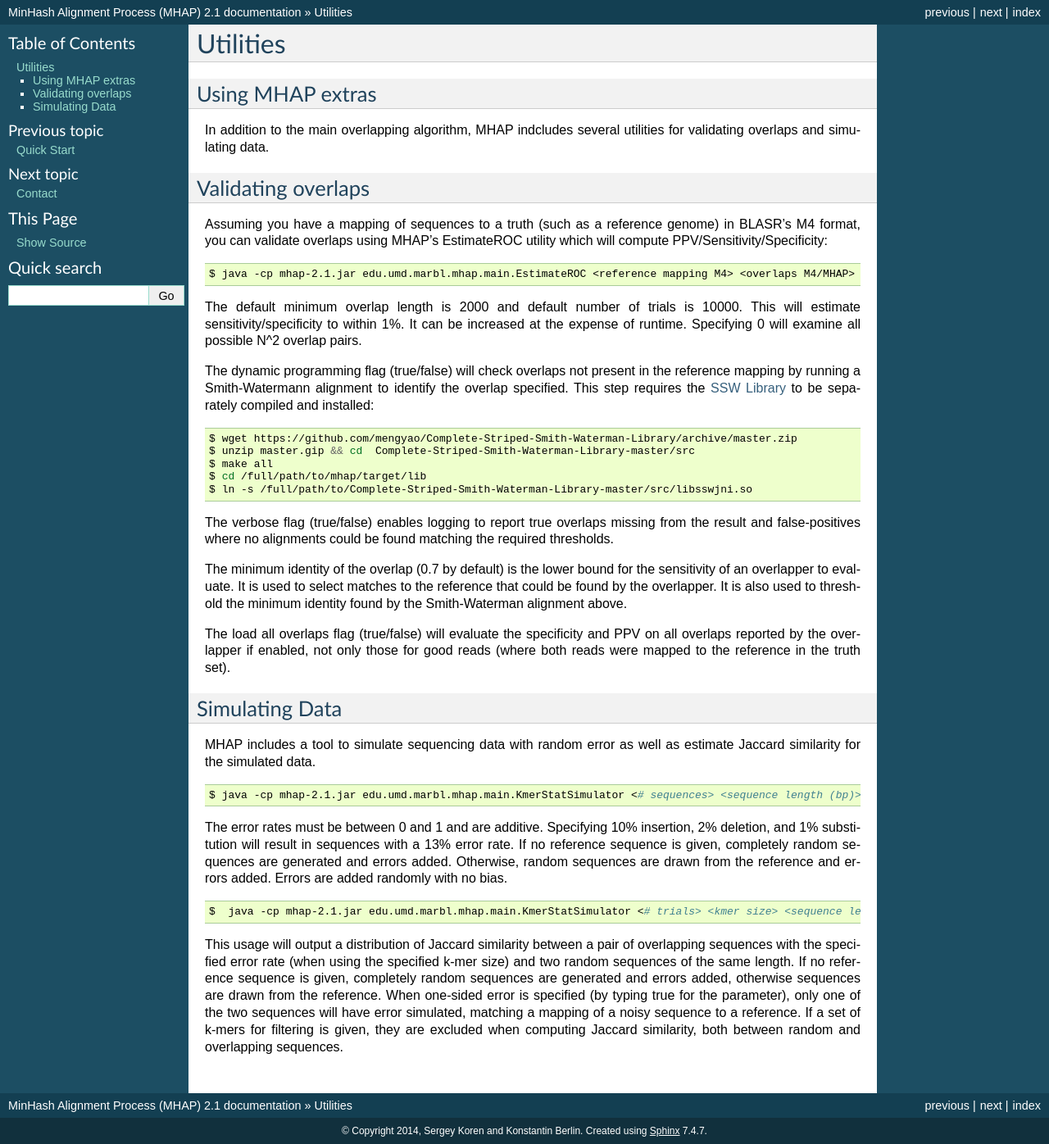
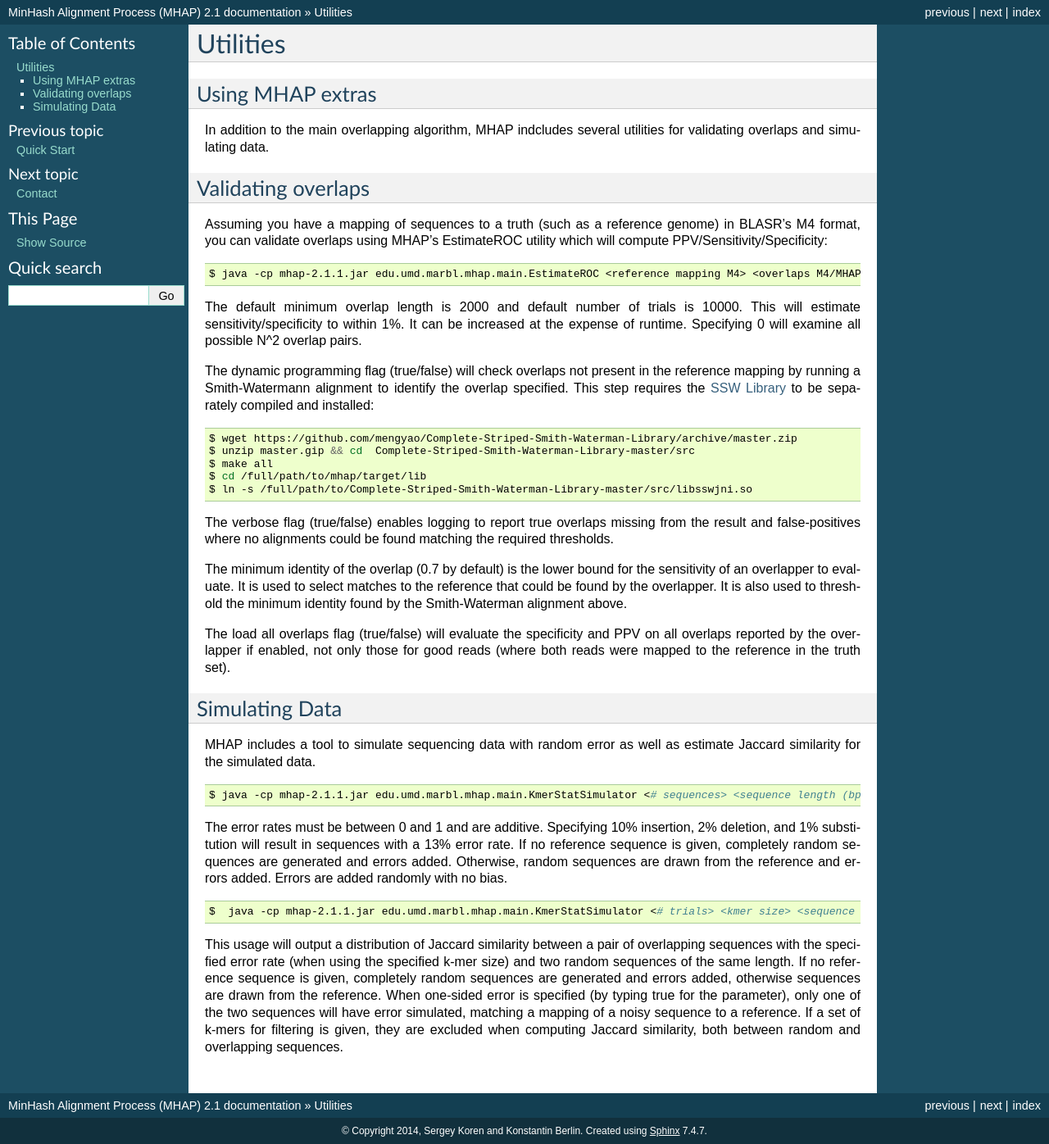
Before and after one commit to marbl/MHAP, a Sphinx documentation site: the page built from docs/source/utilities.rst, in a window 1280 px wide. Shown: the whole page at 82% size. Built offline with Sphinx 7.4.7, drawn with Linux system fonts in a browser that asks for light colours.

Commit message:
Update utilities.rst

```diff
--- a/docs/source/utilities.rst
+++ b/docs/source/utilities.rst
@@ -14,7 +14,7 @@ Assuming you have a mapping of sequences to a truth (such as a reference genome)
 
 .. code-block:: bash
 
-   $ java -cp mhap-2.1.jar edu.umd.marbl.mhap.main.EstimateROC <reference mapping M4> <overlaps M4/MHAP> <fasta of sequences> [minimum overlap length to evaluate] [number of random trials] [use dynamic programming] [verbose] [minimum identity of overlap] [maximum different between expected overlap and reported] [load all overlaps]
+   $ java -cp mhap-2.1.1.jar edu.umd.marbl.mhap.main.EstimateROC <reference mapping M4> <overlaps M4/MHAP> <fasta of sequences> [minimum overlap length to evaluate] [number of random trials] [use dynamic programming] [verbose] [minimum identity of overlap] [maximum different between expected overlap and reported] [load all overlaps]
 
 The default minimum overlap length is 2000 and default number of trials is 10000. This will estimate sensitivity/specificity to within 1%. It can be increased at the expense of runtime. Specifying 0 will examine all possible N^2 overlap pairs.
 
@@ -41,12 +41,12 @@ MHAP includes a tool to simulate sequencing data with random error as well as es
 
 .. code-block:: bash
 
-   $ java -cp mhap-2.1.jar edu.umd.marbl.mhap.main.KmerStatSimulator <# sequences> <sequence length (bp)> <insertion error rate> <deletion error rate> <substitution error rate> [reference genome]
+   $ java -cp mhap-2.1.1.jar edu.umd.marbl.mhap.main.KmerStatSimulator <# sequences> <sequence length (bp)> <insertion error rate> <deletion error rate> <substitution error rate> [reference genome]
 
 The error rates must be between 0 and 1 and are additive. Specifying 10% insertion, 2% deletion, and 1% substitution will result in sequences with a 13% error rate. If no reference sequence is given, completely random sequences are generated and errors added. Otherwise, random sequences are drawn from the reference and errors added. Errors are added randomly with no bias.
 
 .. code-block:: bash
 
-   $  java -cp mhap-2.1.jar edu.umd.marbl.mhap.main.KmerStatSimulator <# trials> <kmer size> <sequence length> <overlap length> <insertion error rate> <deletion error rate> <substitution error rate> [one-sided error] [reference genome] [kmer filter]
+   $  java -cp mhap-2.1.1.jar edu.umd.marbl.mhap.main.KmerStatSimulator <# trials> <kmer size> <sequence length> <overlap length> <insertion error rate> <deletion error rate> <substitution error rate> [one-sided error] [reference genome] [kmer filter]
 
 This usage will output a distribution of Jaccard similarity between a pair of overlapping sequences with the specified error rate (when using the specified k-mer size) and two random sequences of the same length. If no reference sequence is given, completely random sequences are generated and errors added, otherwise sequences are drawn from the reference. When one-sided error is specified (by typing true for the parameter), only one of the two sequences will have error simulated, matching a mapping of a noisy sequence to a reference. If a set of k-mers for filtering is given, they are excluded when computing Jaccard similarity, both between random and overlapping sequences.
```
